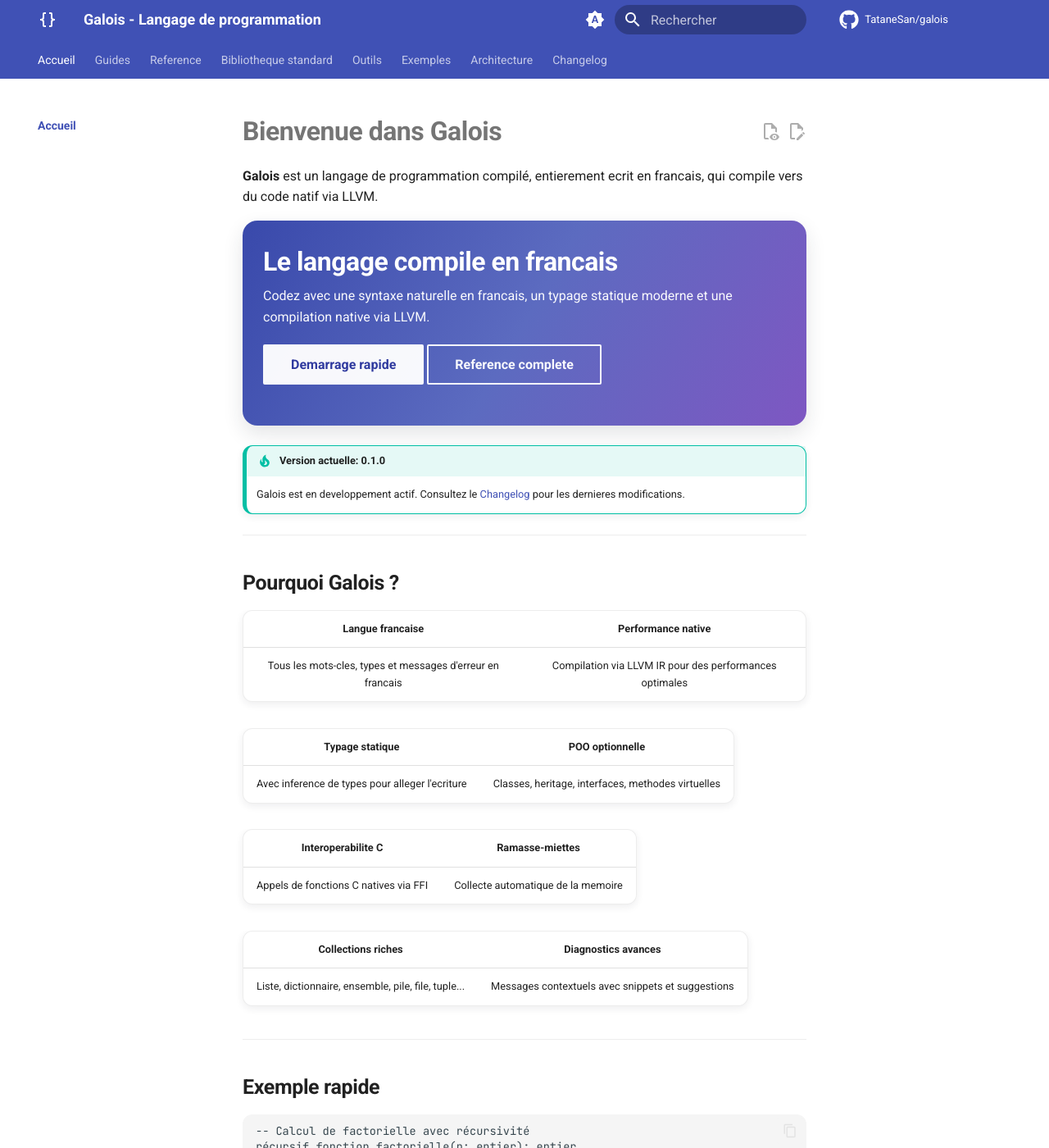
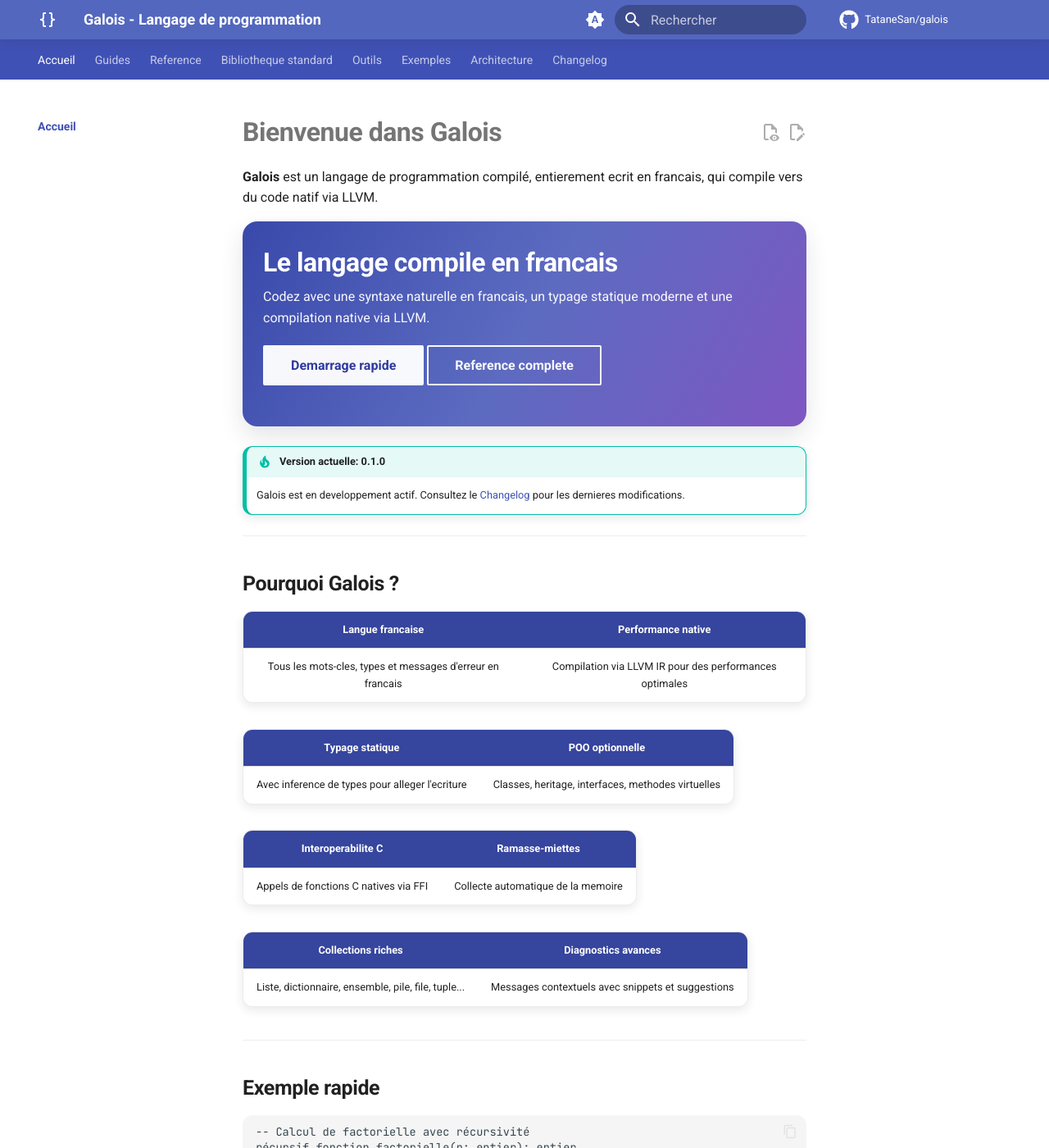
Before and after one commit to TataneSan/galois, an MkDocs documentation site: the page built from docs/index.md, in a window 1280 px wide and 1400 px high. Shown: the whole window at 82% size. Built offline with MkDocs 1.6.1 and Material for MkDocs 9.7.7, drawn with Linux system fonts in a browser that asks for light colours; comment, search, counter and statistics services are not loaded.

Commit message:
Revert "Stabiliser le CSS MkDocs"
This reverts commit a4412358cf6436e8afdf1e82e0fd1e25a659a68e.

```diff
--- a/docs/stylesheets/extra.css
+++ b/docs/stylesheets/extra.css
@@ -3,14 +3,25 @@
 :root {
   --galois-radius: 0.9rem;
   --galois-radius-sm: 0.6rem;
-  --galois-shadow: 0 10px 24px rgba(34, 42, 53, 0.12);
-  --galois-shadow-sm: 0 3px 10px rgba(34, 42, 53, 0.08);
+  --galois-shadow: 0 12px 28px rgba(34, 42, 53, 0.12);
+  --galois-shadow-sm: 0 4px 12px rgba(34, 42, 53, 0.1);
   --galois-gradient: linear-gradient(120deg, #3949ab 0%, #5c6bc0 50%, #7e57c2 100%);
 }
 
 [data-md-color-scheme="slate"] {
-  --galois-shadow: 0 10px 24px rgba(0, 0, 0, 0.38);
-  --galois-shadow-sm: 0 3px 10px rgba(0, 0, 0, 0.28);
+  --galois-shadow: 0 12px 28px rgba(0, 0, 0, 0.42);
+  --galois-shadow-sm: 0 4px 12px rgba(0, 0, 0, 0.32);
+}
+
+.md-header {
+  -webkit-backdrop-filter: saturate(180%) blur(8px);
+  backdrop-filter: saturate(180%) blur(8px);
+  background: color-mix(in oklab, var(--md-primary-fg-color) 88%, #fff);
+  box-shadow: var(--galois-shadow-sm);
+}
+
+.md-tabs {
+  border-bottom: 1px solid var(--md-default-fg-color--lightest);
 }
 
 .md-typeset h1,
@@ -66,6 +77,13 @@
   border: 1px solid var(--md-default-fg-color--lightest);
   border-radius: var(--galois-radius-sm);
   box-shadow: none;
+  transition: transform 0.18s ease, box-shadow 0.18s ease, border-color 0.18s ease;
+}
+
+.grid.cards > ul > li:hover {
+  transform: translateY(-3px);
+  border-color: var(--md-primary-fg-color--light);
+  box-shadow: var(--galois-shadow-sm);
 }
 
 .md-typeset table:not([class]) {
@@ -73,6 +91,12 @@
   border-radius: var(--galois-radius-sm);
   overflow: hidden;
   box-shadow: var(--galois-shadow-sm);
+}
+
+.md-typeset table:not([class]) th {
+  background: color-mix(in oklab, var(--md-primary-fg-color) 90%, #000);
+  color: #fff;
+  font-weight: 700;
 }
 
 .md-typeset .admonition,
@@ -88,7 +112,7 @@
 
 .md-typeset :not(pre) > code {
   border-radius: 0.35rem;
-  padding: 0.12em 0.35rem;
+  padding: 0.12em 0.35em;
   font-weight: 520;
 }
 
@@ -106,6 +130,49 @@
   border-radius: 999px;
 }
 
+.md-footer {
+  background: color-mix(in oklab, var(--md-primary-fg-color) 88%, #000);
+}
+
+.md-content__inner {
+  animation: galois-fade 0.28s ease;
+}
+
+@keyframes galois-fade {
+  from {
+    opacity: 0;
+    transform: translateY(8px);
+  }
+  to {
+    opacity: 1;
+    transform: translateY(0);
+  }
+}
+
+mark {
+  background: color-mix(in oklab, #fff59d 84%, #fff);
+  border-radius: 0.25rem;
+  padding: 0.1rem 0.24rem;
+}
+
+::-webkit-scrollbar {
+  width: 0.55rem;
+  height: 0.55rem;
+}
+
+::-webkit-scrollbar-track {
+  background: var(--md-default-bg-color);
+}
+
+::-webkit-scrollbar-thumb {
+  background: var(--md-primary-fg-color--light);
+  border-radius: 0.4rem;
+}
+
+::-webkit-scrollbar-thumb:hover {
+  background: var(--md-primary-fg-color);
+}
+
 @media screen and (max-width: 900px) {
   .md-typeset .galois-hero {
     padding: 1.1rem 1rem;
```
